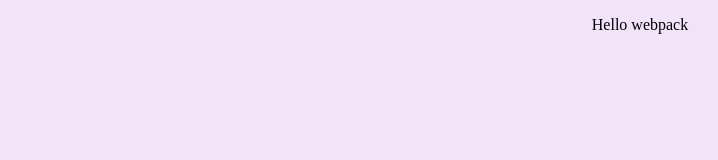
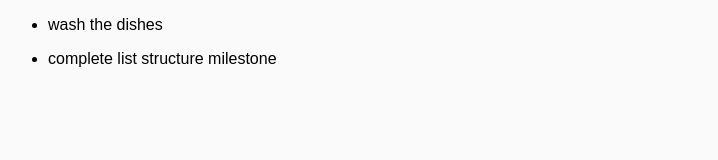
Before and after one commit to Maha-Magdy/To-Do-List, a website built with webpack: page src/index.html in a window 1280 px wide. Shown: the whole page, without its empty margins (0-718 px from the left). Built offline with nearby package versions, Linux system fonts and the light colour scheme.

Commit message:
create the basic script to parse the to-do-list

```diff
--- a/src/index.js
+++ b/src/index.js
@@ -1,13 +1,27 @@
-import _ from 'lodash';
-import './style.css';
+import lodash from "lodash";
+import "./style.css";
 
-function component() {
-    const element = document.createElement('div');
+let toDoTasks = [
+  { description: "wash the dishes", completed: false, index: 0 },
+  {
+    description: "complete list structure milestone",
+    completed: false,
+    index: 1,
+  },
+];
 
-    // Lodash, now imported by this script
-    element.innerHTML = _.join(['Hello', 'webpack'], ' ');
+function toDoList(list) {
+  const listContainer = document.getElementById("to-do-list");
 
-    return element;
-  }
+  list.map((task) => {
+    const li = document.createElement("li");
+    const description = document.createElement("p");
+    const descriptionText = document.createTextNode(task.description);
 
-  document.body.appendChild(component());
+    description.appendChild(descriptionText);
+    li.appendChild(description);
+    listContainer.appendChild(li);
+  });
+}
+
+window.addEventListener("load", toDoList(toDoTasks));
--- a/src/style.css
+++ b/src/style.css
@@ -1,4 +1,4 @@
 body {
-    background-color: #efdcf7c4;
-    text-align: center;
+  background-color: #fafafa;
+  font-family: sans-serif;
 }
```
Also changed, not shown: dist/bundle.js, dist/index.html.
